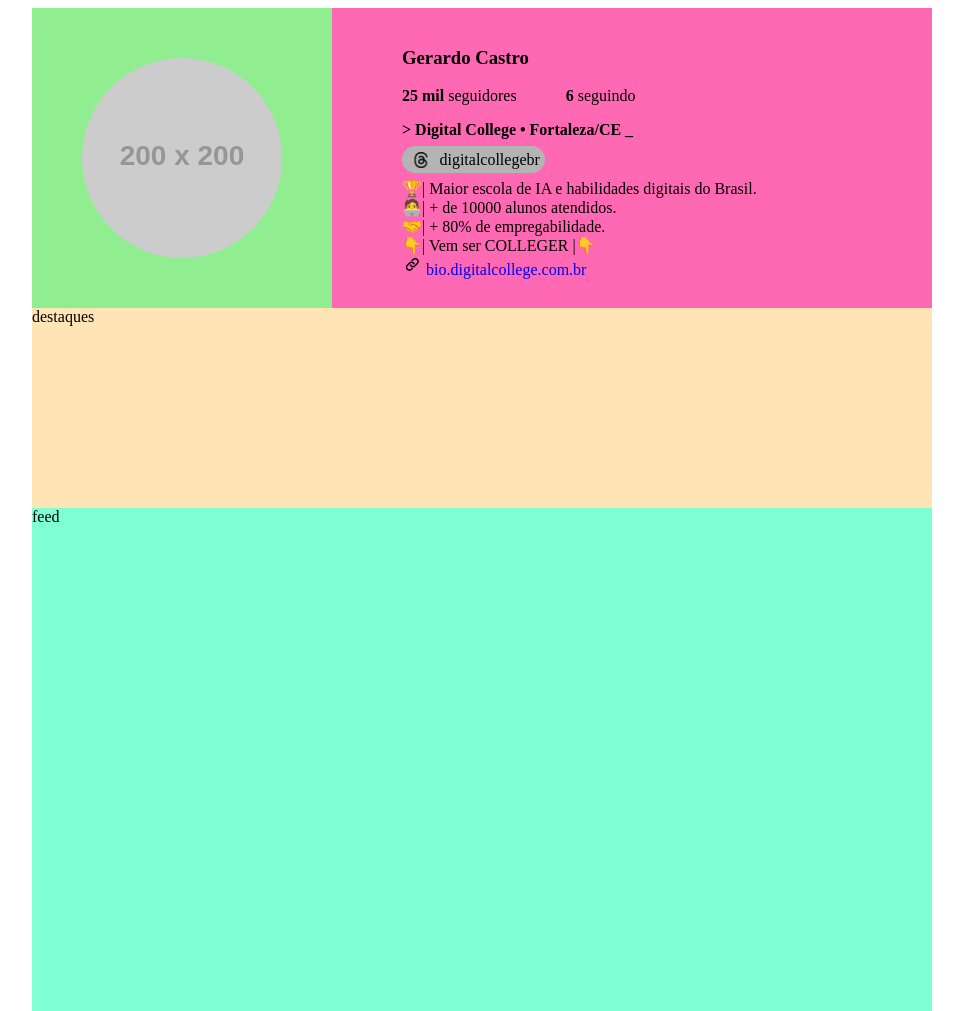
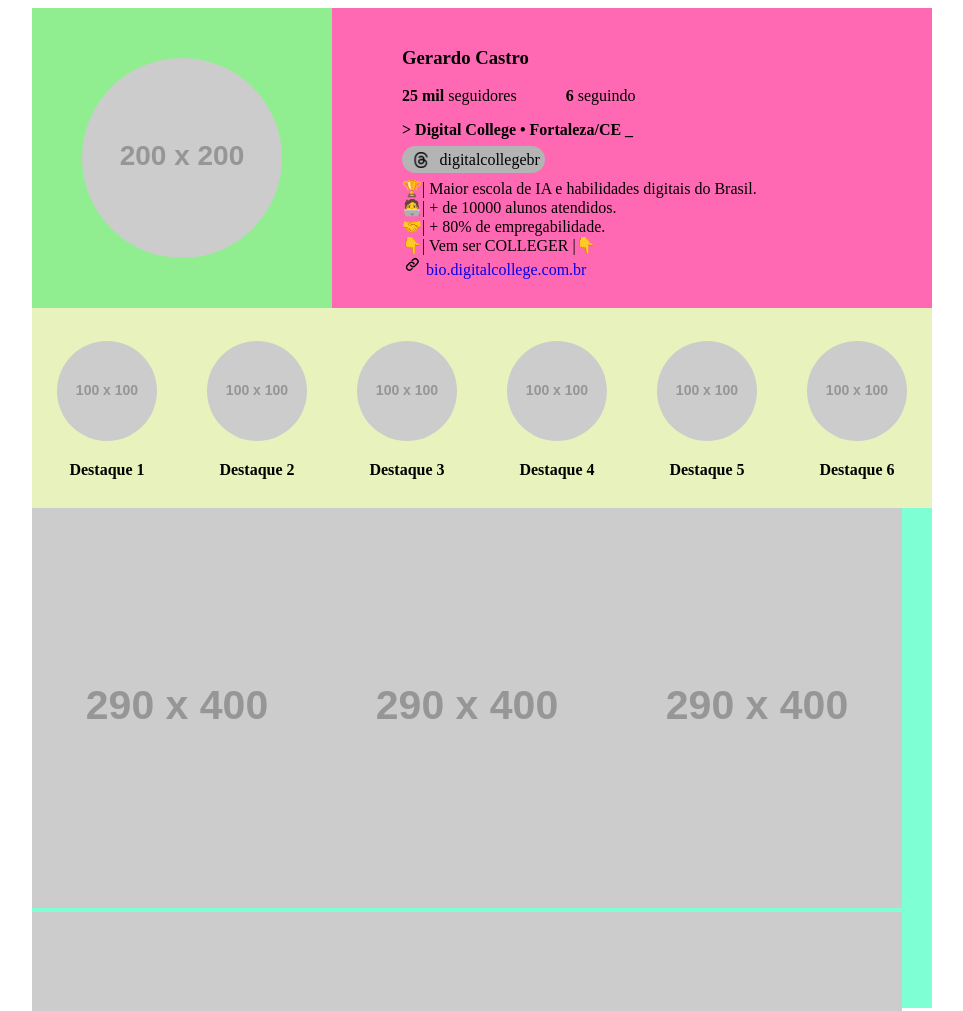
Before and after one commit to lenerdz/instagram-clone, a plain HTML site: page index.html in a window 1280 px wide. Shown: the top 1011 px of the page, without its empty margins (158-1121 px from the left). Drawn offline with Linux system fonts and the light colour scheme; placeholder pictures from the web are drawn by us.

Commit message:
Destaques e Feed

```diff
--- a/index.html
+++ b/index.html
@@ -1,5 +1,5 @@
 <!DOCTYPE html>
-<html lang="en">
+<html lang="pt-br">
 
 <head>
     <meta charset="UTF-8">
@@ -28,11 +28,50 @@
                 <p class="juntinhos">🤝| + 80% de empregabilidade.</p>
                 <p class="juntinhos">👇| Vem ser COLLEGER |👇</p>
                 <a class="juntinhos" href="bio.digitalcollege.com.br">
-                    <i id="icone-link"></i> bio.digitalcollege.com.br</a>
+                    <i id="icone-link"></i> bio.digitalcollege.com.br
+                </a>
             </div>
         </div>
-        <div class="secao" id="destaques">destaques</div>
-        <div class="secao" id="feed">feed</div>
+        <div class="secao" id="destaques">
+            <div class="destaque">
+                <img src="https://placehold.co/100x100" alt="Imagem destaque">
+                <p>Destaque 1</p>
+            </div>
+            <div class="destaque">
+                <img src="https://placehold.co/100x100" alt="Imagem destaque">
+                <p>Destaque 2</p>
+            </div>
+            <div class="destaque">
+                <img src="https://placehold.co/100x100" alt="Imagem destaque">
+                <p>Destaque 3</p>
+            </div>
+            <div class="destaque">
+                <img src="https://placehold.co/100x100" alt="Imagem destaque">
+                <p>Destaque 4</p>
+            </div>
+            <div class="destaque">
+                <img src="https://placehold.co/100x100" alt="Imagem destaque">
+                <p>Destaque 5</p>
+            </div>
+            <div class="destaque">
+                <img src="https://placehold.co/100x100" alt="Imagem destaque">
+                <p>Destaque 6</p>
+            </div>
+        </div>
+        <div class="secao" id="feed">
+            <div class="post"><img src="https://placehold.co/290x400" alt="Post do Instagram"></div>
+            <div class="post"><img src="https://placehold.co/290x400" alt="Post do Instagram"></div>
+            <div class="post"><img src="https://placehold.co/290x400" alt="Post do Instagram"></div>
+            <div class="post"><img src="https://placehold.co/290x400" alt="Post do Instagram"></div>
+            <div class="post"><img src="https://placehold.co/290x400" alt="Post do Instagram"></div>
+            <div class="post"><img src="https://placehold.co/290x400" alt="Post do Instagram"></div>
+            <div class="post"><img src="https://placehold.co/290x400" alt="Post do Instagram"></div>
+            <div class="post"><img src="https://placehold.co/290x400" alt="Post do Instagram"></div>
+            <div class="post"><img src="https://placehold.co/290x400" alt="Post do Instagram"></div>
+            <div class="post"><img src="https://placehold.co/290x400" alt="Post do Instagram"></div>
+            <div class="post"><img src="https://placehold.co/290x400" alt="Post do Instagram"></div>
+            <div class="post"><img src="https://placehold.co/290x400" alt="Post do Instagram"></div>
+        </div>
     </div>
 </body>
 
--- a/style.css
+++ b/style.css
@@ -13,6 +13,7 @@
 #destaques {
     height: 200px;
     background-color: moccasin;
+    display: flex;
 }
 
 #feed {
@@ -85,3 +86,23 @@
 a {
     text-decoration: none;
 }
+
+.destaque {
+    height: 200px;
+    width: 150px;
+    background-color: rgb(231, 242, 189);
+    padding: 33px 25px;
+    box-sizing: border-box;
+    text-align: center;
+    font-weight: 600;
+
+    img {
+        border-radius: 50%;
+    }
+}
+
+#feed {
+    display: flex;
+    flex-wrap: wrap;
+    height: 500px;
+}
```
